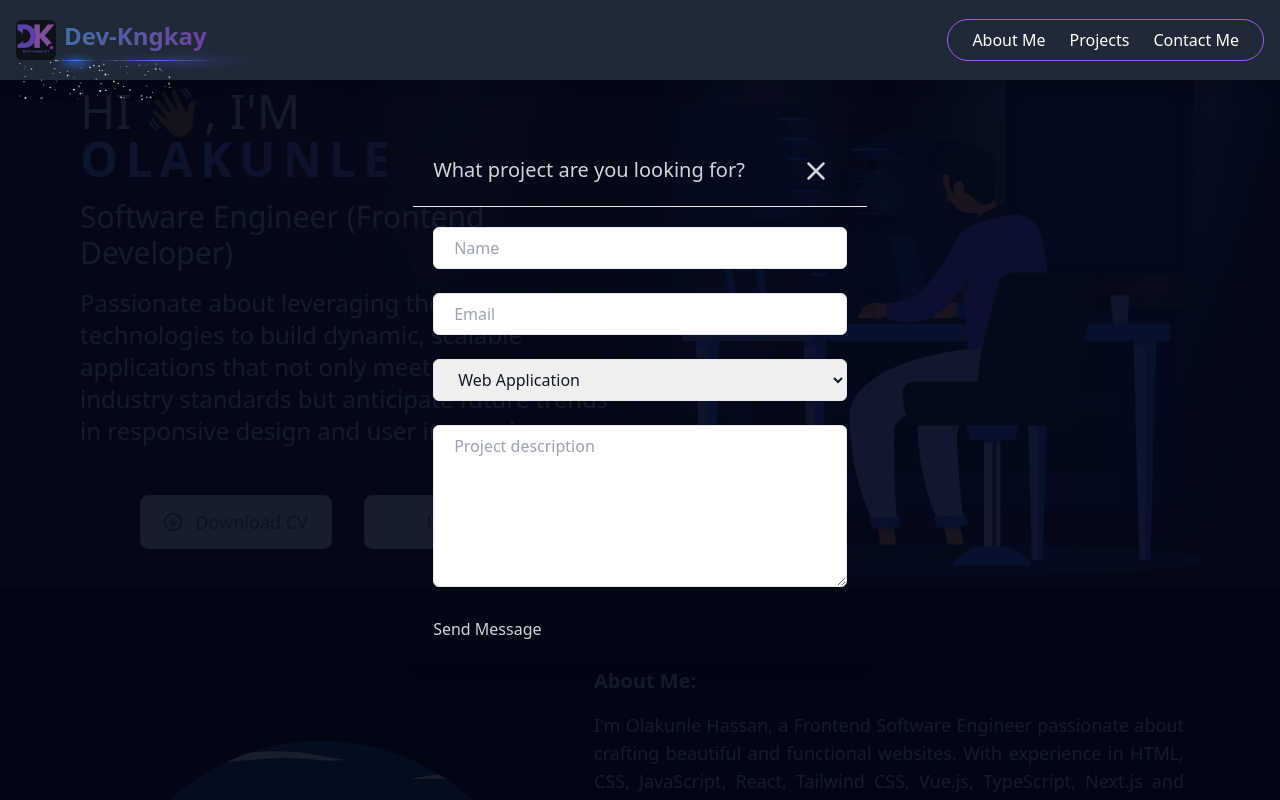
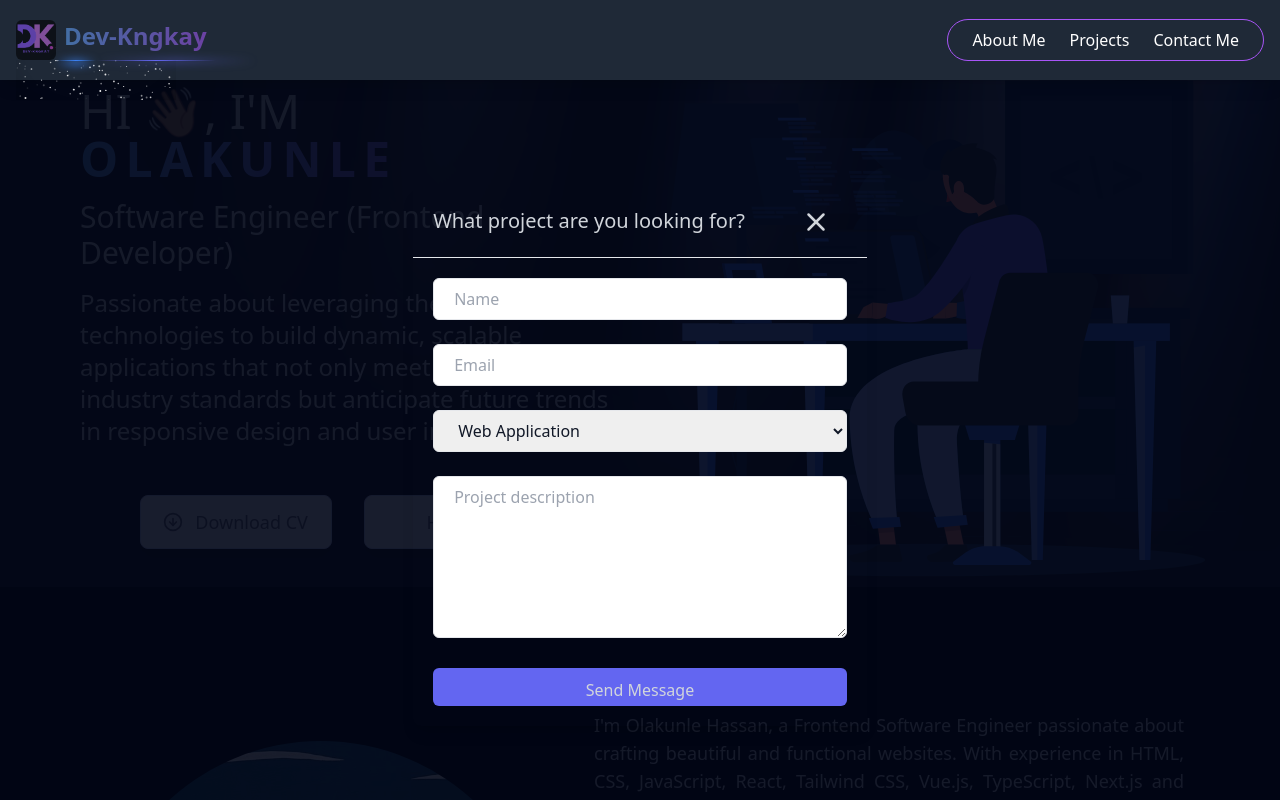
Before and after one commit to kaylezy/Olakunle_Hassan-Portfolio, a React (Vite) app: page / in a window 1280 px wide. Both pictures are taken after a click on the link "Hire Me". Shown: the top 800 px of the page. Built offline with nearby package versions, Linux system fonts and the light colour scheme.

Commit message:
fix: modal marging fix

```diff
--- a/src/components/HireMeModal/HireMeModal.jsx
+++ b/src/components/HireMeModal/HireMeModal.jsx
@@ -27,7 +27,7 @@ const HireMeModal = ({ onClose }) => {
       initial={{ opacity: 0 }}
       animate={{ opacity: 1 }}
       exit={{ opacity: 0 }}
-      className="font-general-medium fixed inset-0 z-30 transition-all duration-500"
+      className="font-general-medium fixed inset-0 z-30 transition-all duration-500 pt-28"
     >
       <div className="bg-filter bg-slate-950 bg-opacity-90 fixed inset-0 w-full h-full z-20" />
       <main className="flex flex-col items-center justify-center h-full w-full">
@@ -120,7 +120,7 @@ const HireMeModal = ({ onClose }) => {
                     className="text-red-500 text-sm mt-1"
                   />
                 </div>
-                <div className="mt-6 pb-4 sm:pb-1 hover:shadow-lg">
+                <div className="mt-6  sm:pb-1 hover:shadow-lg bg-indigo-500 dark:bg-ternary-dark rounded-md text-center py-2 sm:py-2.5">
                   <Button
                     type="submit"
                     title={state.submitting ? "Sending..." : "Send Message"}
```
